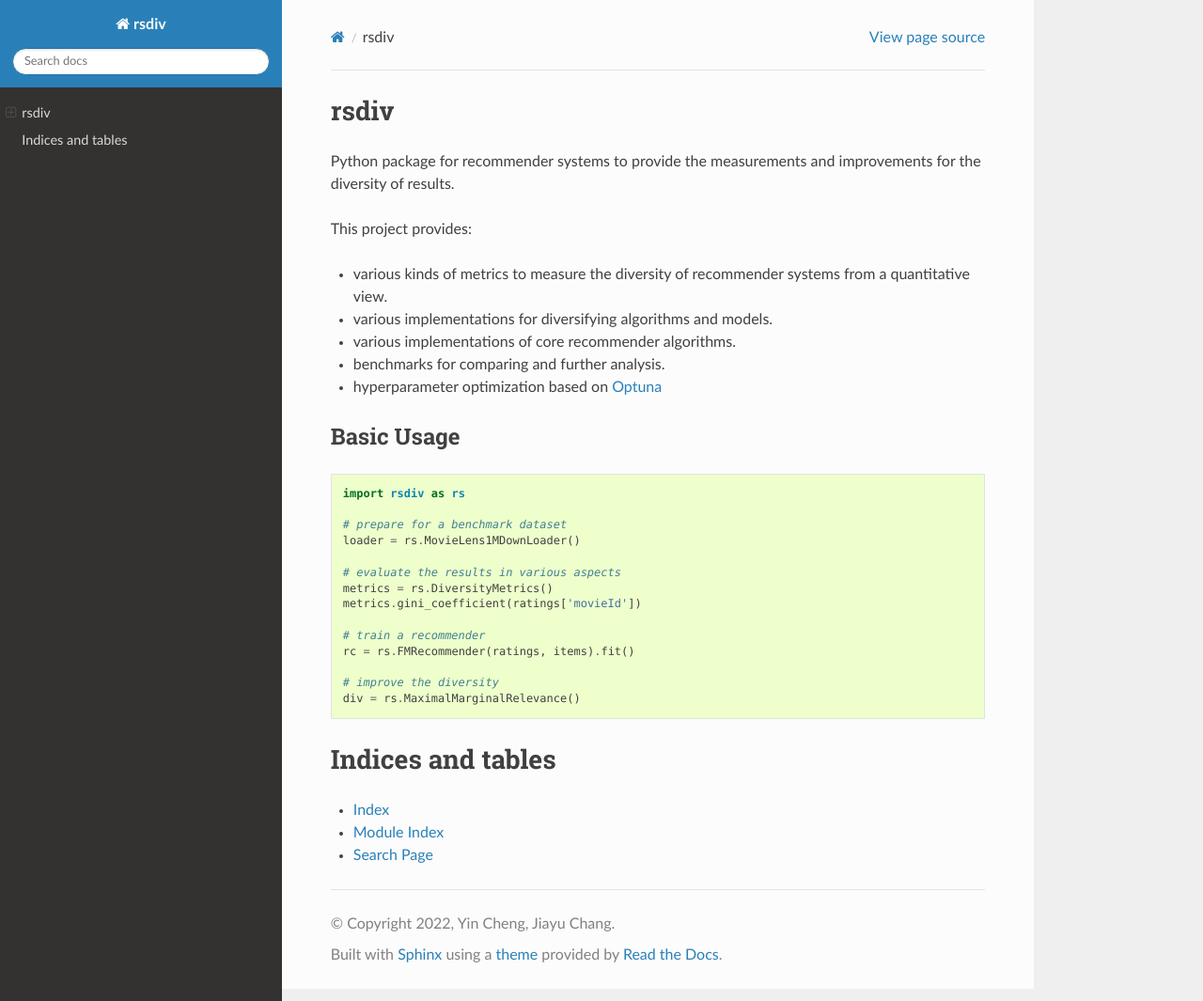
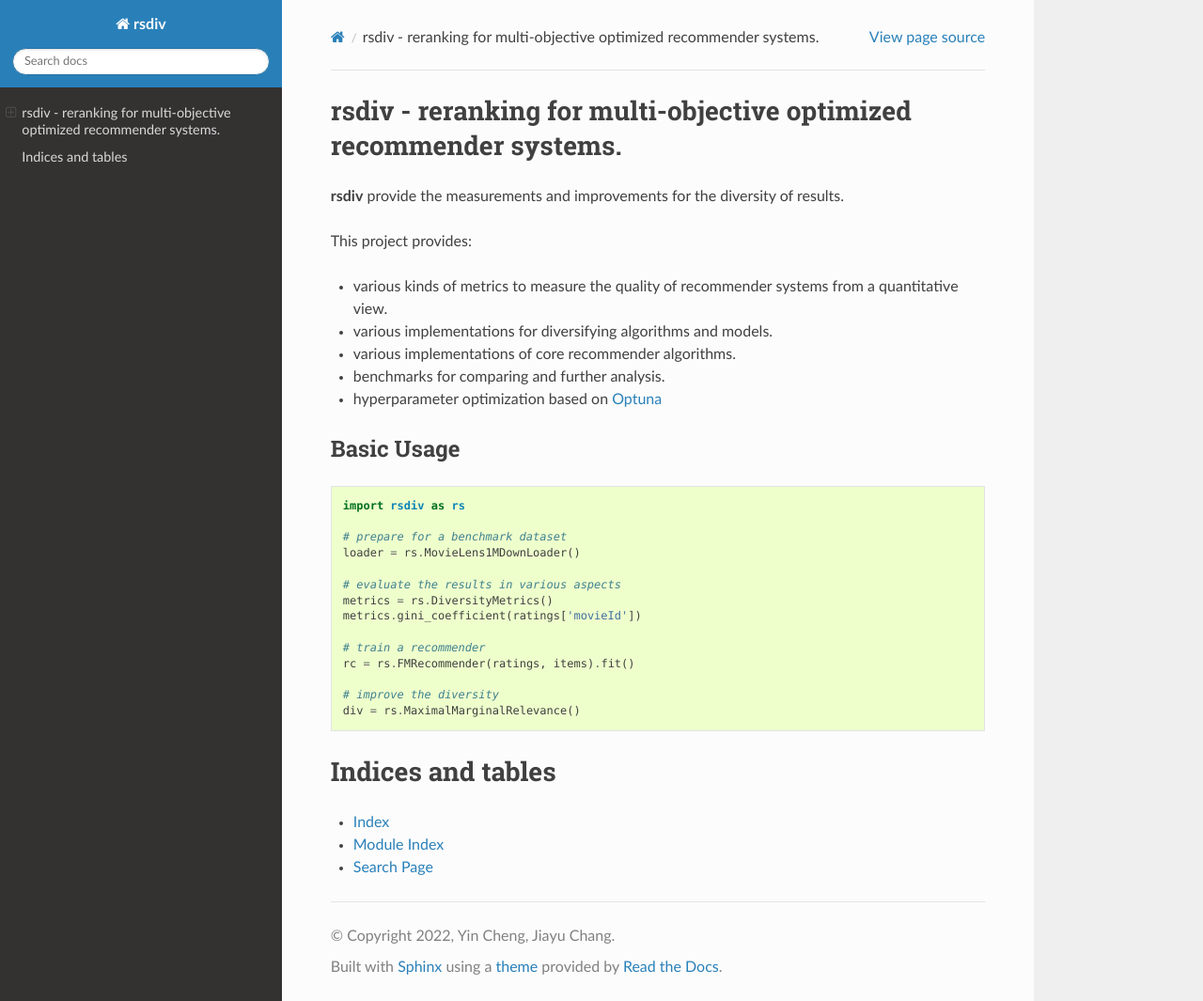
Before and after one commit to smartnews/rsdiv, a Sphinx documentation site: the page built from docs/source/index.rst, in a window 1280 px wide and 1065 px high. Shown: the whole window at 94% size. Built offline with Sphinx 7.4.7 and the Read the Docs theme 2.0.0, drawn with Linux system fonts in a browser that asks for light colours; pages that are not in the unit, such as notebooks, are missing from menus.

Commit message:
change title

```diff
--- a/docs/source/index.rst
+++ b/docs/source/index.rst
@@ -1,14 +1,14 @@
 .. rsdiv documentation master file
 
 
-rsdiv
-====================================
+rsdiv - reranking for multi-objective optimized recommender systems.
+====================================================================
 
-Python package for recommender systems to provide the measurements and improvements for the diversity of results.
+**rsdiv** provide the measurements and improvements for the diversity of results.
 
 This project provides:
 
-* various kinds of metrics to measure the diversity of recommender systems from a quantitative view.
+* various kinds of metrics to measure the quality of recommender systems from a quantitative view.
 * various implementations for diversifying algorithms and models.
 * various implementations of core recommender algorithms.
 * benchmarks for comparing and further analysis.
```
